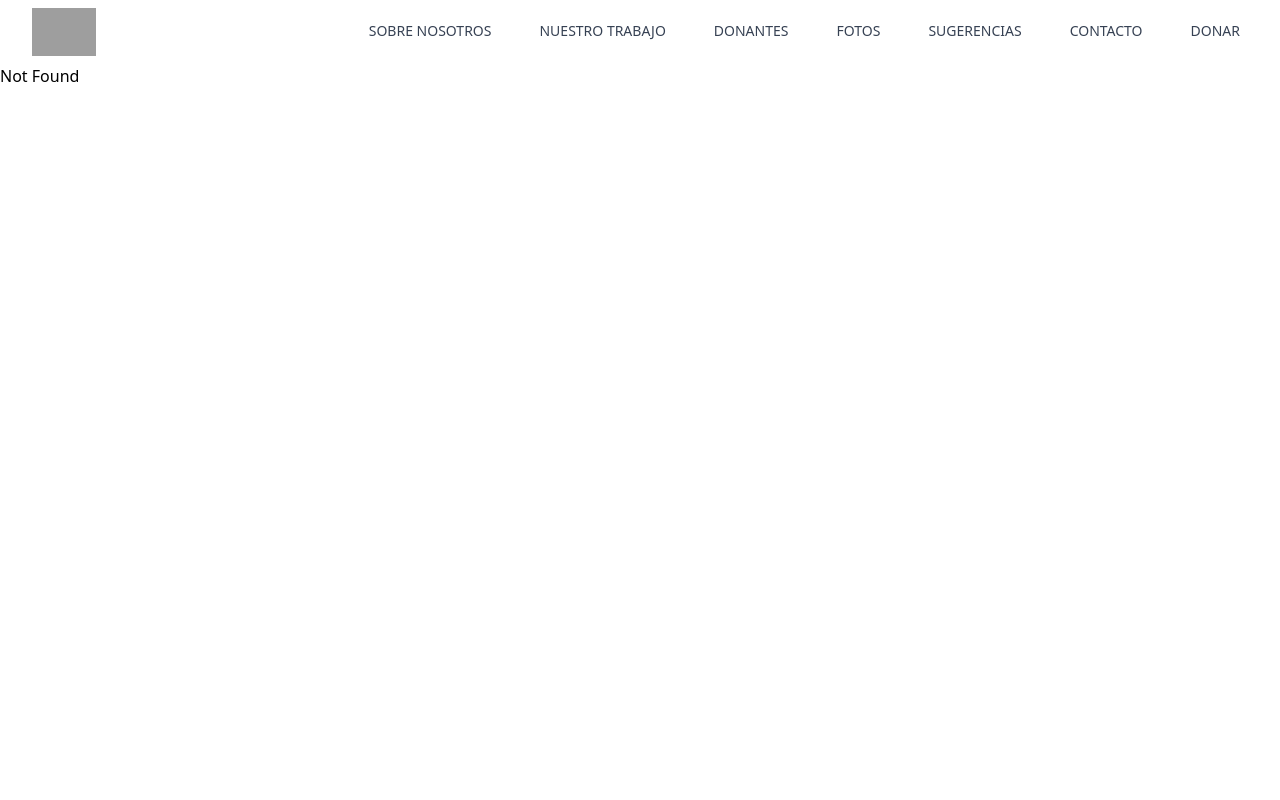
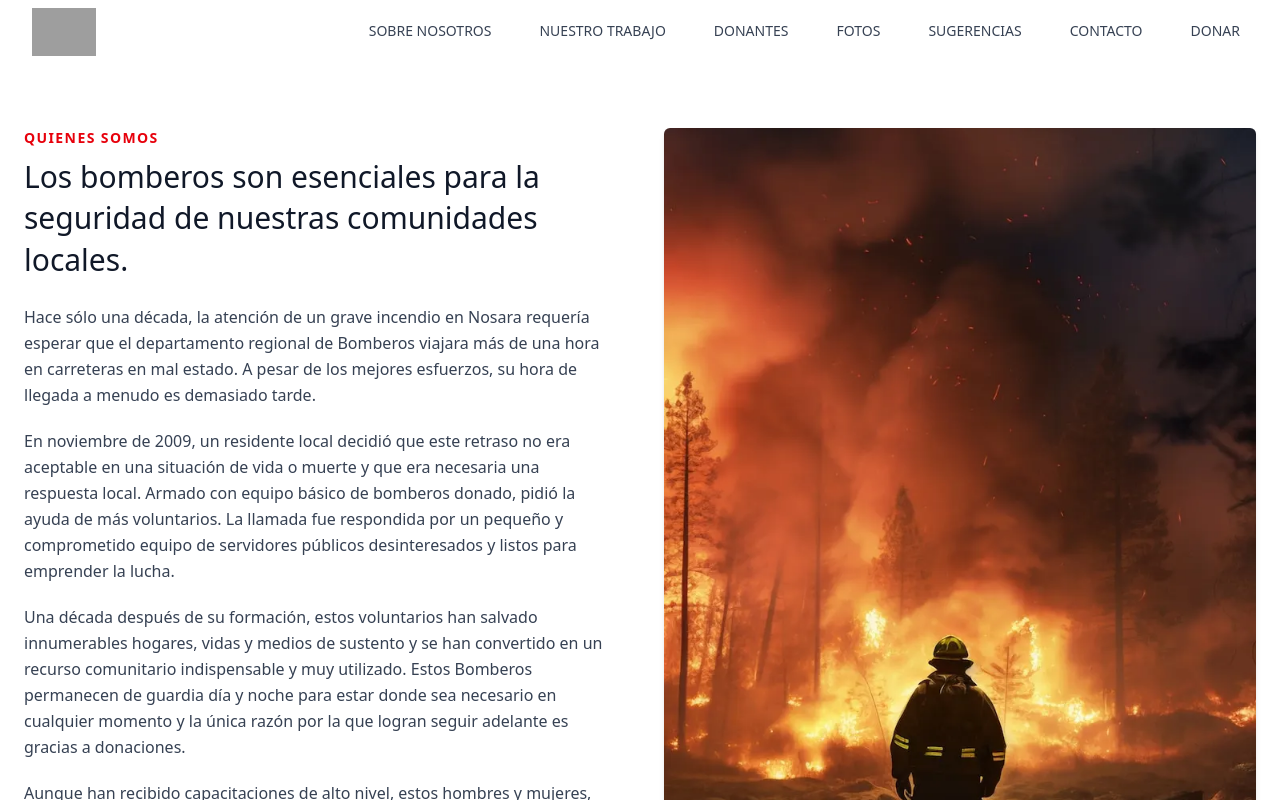
Before and after one commit to AxelCastilloZ/bomberosNosaraFrontend, a React (Vite) app: page /sobre-nosotros in a window 1280 px wide. Before the commit this address had no page. Shown: the top 800 px of the page. Built offline with nearby package versions, Linux system fonts and the light colour scheme; grey boxes are pictures that could not be loaded.

Commit message:
Agregando el modulo de sobre nosotros

```diff
--- /dev/null
+++ b/src/components/ui/AboutUs/AboutSection.tsx
@@ -0,0 +1,22 @@
+import TitleBlock from "./Titleblock";
+import HeroTextBlock from "./HeroTextBlock";
+import ParagraphList from "./ParagrahpList";
+import ImageBlock from "./ImageBlock";
+
+export default function AboutSection() {
+  return (
+    <section className="w-full bg-white px-6 py-16">
+      <div className="max-w-7xl mx-auto flex flex-col md:flex-row gap-12">
+        <div className="w-full md:w-1/2">
+          <TitleBlock />
+          <HeroTextBlock />
+          <ParagraphList />
+        </div>
+
+        <div className="w-full md:w-1/2">
+          <ImageBlock />
+        </div>
+      </div>
+    </section>
+  );
+}
--- /dev/null
+++ b/src/components/ui/AboutUs/HeroTextBlock.tsx
@@ -0,0 +1,9 @@
+import { heroText } from "../../../data/aboutData";
+
+export default function HeroTextBlock() {
+  return (
+    <h2 className="text-2xl md:text-3xl font-light text-gray-900 mb-6 leading-snug">
+      {heroText}
+    </h2>
+  );
+}
--- /dev/null
+++ b/src/components/ui/AboutUs/ImageBlock.tsx
@@ -0,0 +1,13 @@
+import Quemado from "../../../images/bomberos.png";
+
+export default function ImageBlock() {
+    return (
+      <div className="w-full h-full rounded-md overflow-hidden shadow-md">
+        <img
+          src= {Quemado}
+          alt="Bomberos de Nosara"
+          className="w-full h-full object-cover"
+        />
+      </div>
+    );
+  }
--- /dev/null
+++ b/src/components/ui/AboutUs/ParagrahpList.tsx
@@ -0,0 +1,11 @@
+import { aboutParagraphs } from "../../../data/aboutData";
+
+export default function ParagraphList() {
+  return (
+    <div className="space-y-5 text-gray-700 text-base leading-relaxed">
+      {aboutParagraphs.map((p) => (
+        <p key={p.id}>{p.content}</p>
+      ))}
+    </div>
+  );
+}
--- /dev/null
+++ b/src/components/ui/AboutUs/Titleblock.tsx
@@ -0,0 +1,9 @@
+export default function TitleBlock() {
+    return (
+      <div>
+        <p className="uppercase text-sm font-semibold text-red-600 tracking-widest mb-2">
+          Quienes somos
+        </p>
+      </div>
+    );
+  }
--- /dev/null
+++ b/src/data/aboutData.ts
@@ -0,0 +1,27 @@
+import { AboutParagraph } from "../types/about";
+
+export const heroText =
+  "Los bomberos son esenciales para la seguridad de nuestras comunidades locales.";
+
+export const aboutParagraphs: AboutParagraph[] = [
+  {
+    id: 1,
+    content:
+      "Hace sólo una década, la atención de un grave incendio en Nosara requería esperar que el departamento regional de Bomberos viajara más de una hora en carreteras en mal estado. A pesar de los mejores esfuerzos, su hora de llegada a menudo es demasiado tarde.",
+  },
+  {
+    id: 2,
+    content:
+      "En noviembre de 2009, un residente local decidió que este retraso no era aceptable en una situación de vida o muerte y que era necesaria una respuesta local. Armado con equipo básico de bomberos donado, pidió la ayuda de más voluntarios. La llamada fue respondida por un pequeño y comprometido equipo de servidores públicos desinteresados y listos para emprender la lucha.",
+  },
+  {
+    id: 3,
+    content:
+      "Una década después de su formación, estos voluntarios han salvado innumerables hogares, vidas y medios de sustento y se han convertido en un recurso comunitario indispensable y muy utilizado. Estos Bomberos permanecen de guardia día y noche para estar donde sea necesario en cualquier momento y la única razón por la que logran seguir adelante es gracias a donaciones.",
+  },
+  {
+    id: 4,
+    content:
+      "Aunque han recibido capacitaciones de alto nivel, estos hombres y mujeres, muchos de los cuales tienen trabajos a tiempo completo y/o familias, no son profesionales. Al principio, los gastos como equipo de protección, herramientas, transporte, suministros y mucho más, salieron de su propio bolsillo. A medida que aumentaba el volumen de llamadas, este modelo de financiación se volvió insostenible. Hoy en día, la única razón por la cual el equipo voluntario de bomberos de Nosara es más fuerte, más rápido, mejor capacitado y mejor equipado que nunca es por las donaciones que recibe.",
+  },
+];
--- /dev/null
+++ b/src/pages/AboutUsPage.tsx
@@ -0,0 +1,9 @@
+import AboutSection from "../components/ui/AboutUs/AboutSection";
+
+export default function AboutUsPage() {
+  return (
+    <div className="bg-white text-gray-800">
+      <AboutSection />
+    </div>
+  );
+}
--- a/src/router/index.tsx
+++ b/src/router/index.tsx
@@ -7,12 +7,14 @@ import {
   import App from '../App';
   import Home from '../pages/Home';
 import { DonantesPage } from '../pages/DonantesPage';
+import AboutSection from '../components/ui/AboutUs/AboutSection';
 
     const rootRoute = createRootRoute({ component: App });
 
     const routeTree = rootRoute.addChildren([
         createRoute({ path: '/', component: Home, getParentRoute: () => rootRoute }),
         createRoute({ path: '/donantes', component: DonantesPage, getParentRoute: () => rootRoute }),
+        createRoute({ path: '/sobre-nosotros', component: AboutSection, getParentRoute: () => rootRoute }),
     ])
 
 export const router = createRouter({ routeTree });
--- /dev/null
+++ b/src/types/about.ts
@@ -0,0 +1,4 @@
+export interface AboutParagraph {
+    id: number;
+    content: string;
+  }
```
Also changed, not shown: src/images/bomberos.png (added).
